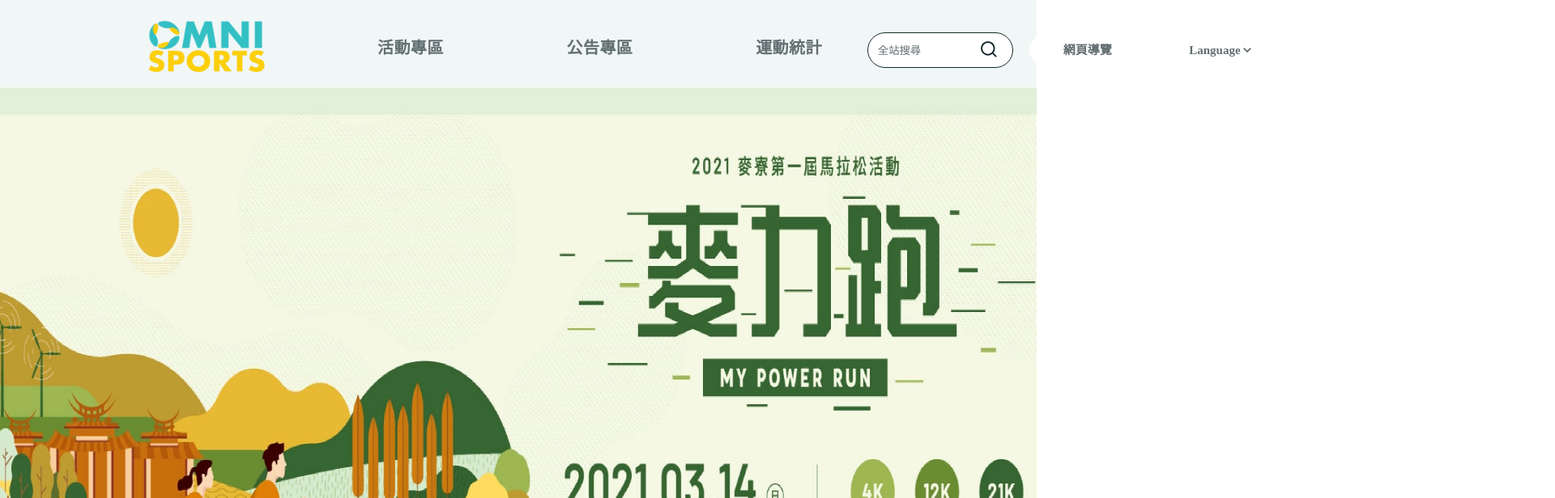
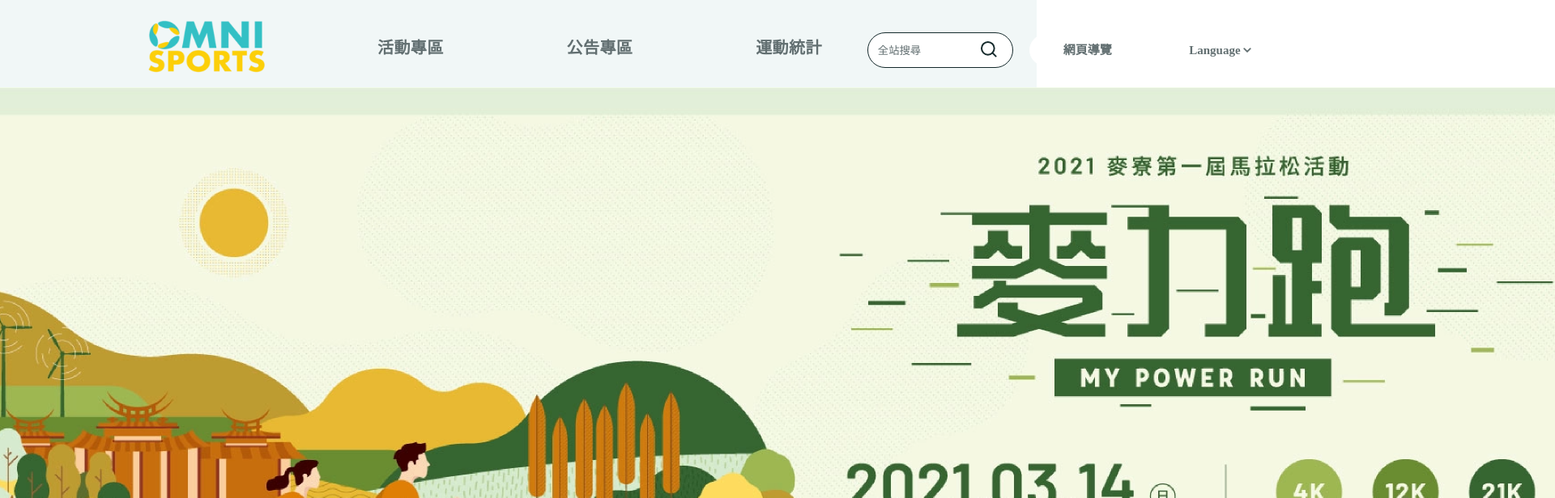
Before and after one commit to CAFECA-IO/sports-charity, a Next.js app: page / in a window 1280 px wide. Shown: the top 616 px of the page at 81% size, 1920 px wide, since content can reach past the window. Built offline with nearby package versions, Linux system fonts and the light colour scheme.

Commit message:
Edit header

```diff
--- a/src/components/header/main_navigation.module.css
+++ b/src/components/header/main_navigation.module.css
@@ -122,7 +122,7 @@
   display: none;
   position: absolute;
   margin-left: 9px;
-  box-shadow: 5px 5px 5px #cccccc;
+  box-shadow: 5px 5px 5px #666666;
 
   color: #626f71;
   background-color: #ffffff;
--- a/src/components/header/main_navigation.tsx
+++ b/src/components/header/main_navigation.tsx
@@ -1,19 +1,28 @@
 import Image from "next/image";
+import Link from "next/link";
+import Head from "next/head";
 
 import styles from "./main_navigation.module.css";
 
 function MainNavigation() {
   return (
     <header className={styles.header}>
+      <Head>
+        <title>SportsTW</title>
+        <meta name="description" content="Sports Public Welfare Platform" />
+        <link rel="icon" href="/favicon.ico" />
+      </Head>
       <nav className={styles.navl}>
         <ul>
           <li>
+            <Link href="/">
               <Image
                 src="/omni_logo.png"
                 alt="OMNI SPORTS Logo"
                 width={150}
                 height={70}
               />
+            </Link>
           </li>
           <li>
             <div className={styles.subnav}>
@@ -64,7 +73,9 @@ function MainNavigation() {
             </div>
           </li>
           <li>
-            <button className={styles.menubtn}>網頁導覽</button>
+            <button className={styles.menubtn}>
+              <Link href="/others/navigation">網頁導覽</Link>
+            </button>
           </li>
           <li>
             <div className={styles.subnav}>
--- a/src/pages/index.tsx
+++ b/src/pages/index.tsx
@@ -1,7 +1,6 @@
 import Image from "next/image";
 import styles from "../styles/Home.module.css";
 
-import Layout from "../components/layout/layout";
 import MainNavigation from "../components/header/main_navigation";
 import EventList from "../components/events/event_list";
 import NewsList from "../components/news/news_list";
@@ -10,11 +9,9 @@ import Footer from "../components/footer/footer";
 export default function Home() {
   return (
     <div className={styles.container}>
-      <div>
-        <MainNavigation />
-      </div>
+      <MainNavigation />
 
-      <Layout>
+      <main className={styles.main}>
         <span className={styles.flexslider}>
           <Image
             src="/placement_area.png"
@@ -31,7 +28,7 @@ export default function Home() {
         <div>
           <NewsList />
         </div>
-      </Layout>
+      </main>
 
       <div>
         <Footer />
--- a/src/styles/Home.module.css
+++ b/src/styles/Home.module.css
@@ -9,17 +9,27 @@
   justify-content: center;
   align-items: center;
   background-color: #f1f7f7;
+
+  animation: pagefadein 1s ease;
+  animation-iteration-count: 1;
+  animation-fill-mode: forwards;
+}
+
+@keyframes pagefadein {
+  0% {
+    opacity: 0;
+  }
+  100% {
+    opacity: 100;
+  }
 }
 
 .flexslider {
   display: flex;
   align-items: center;
+  width: 100%;
+  height: 100%;
   background-color: #e4eedb;
-}
-
-.flexslider img {
-  padding: 0;
-  max-width: 100%;
 }
 
 @media (max-width: 600px) {
```
Lines whose indentation alone changed are shown as unchanged.
